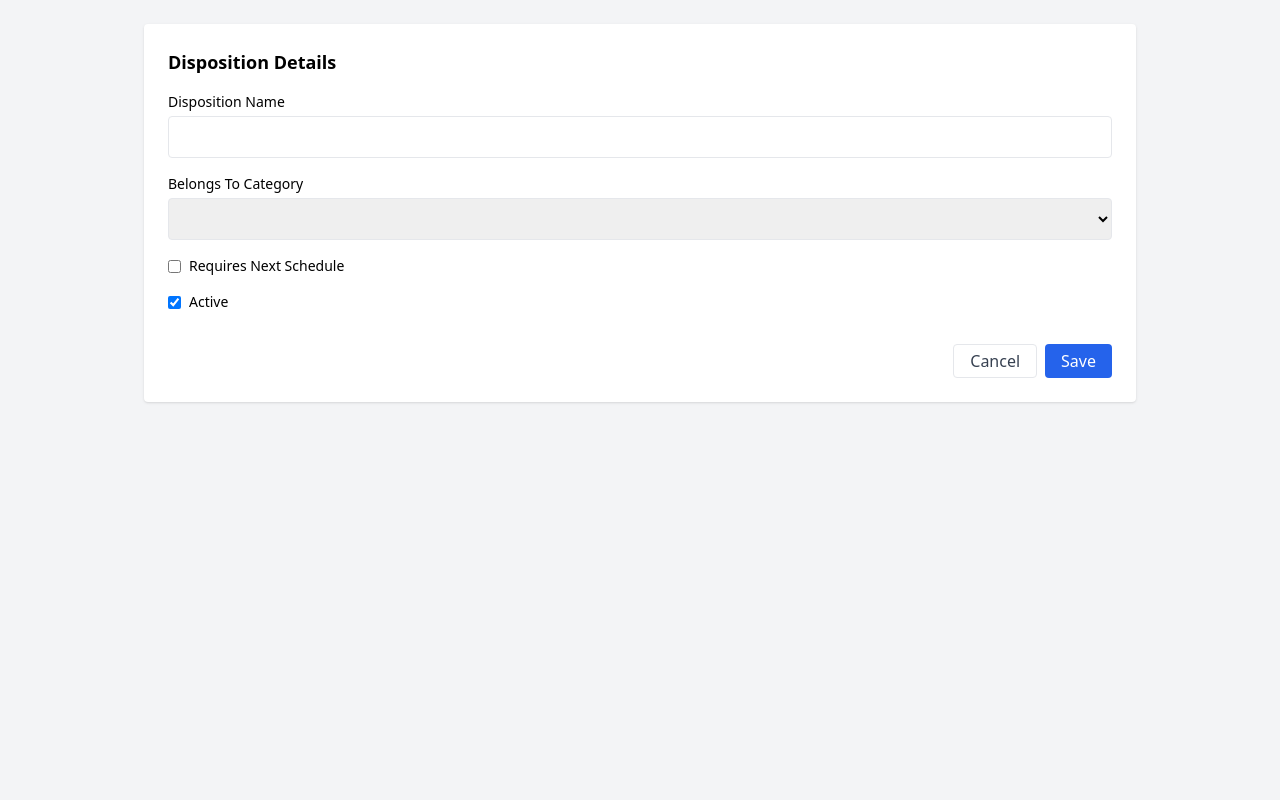
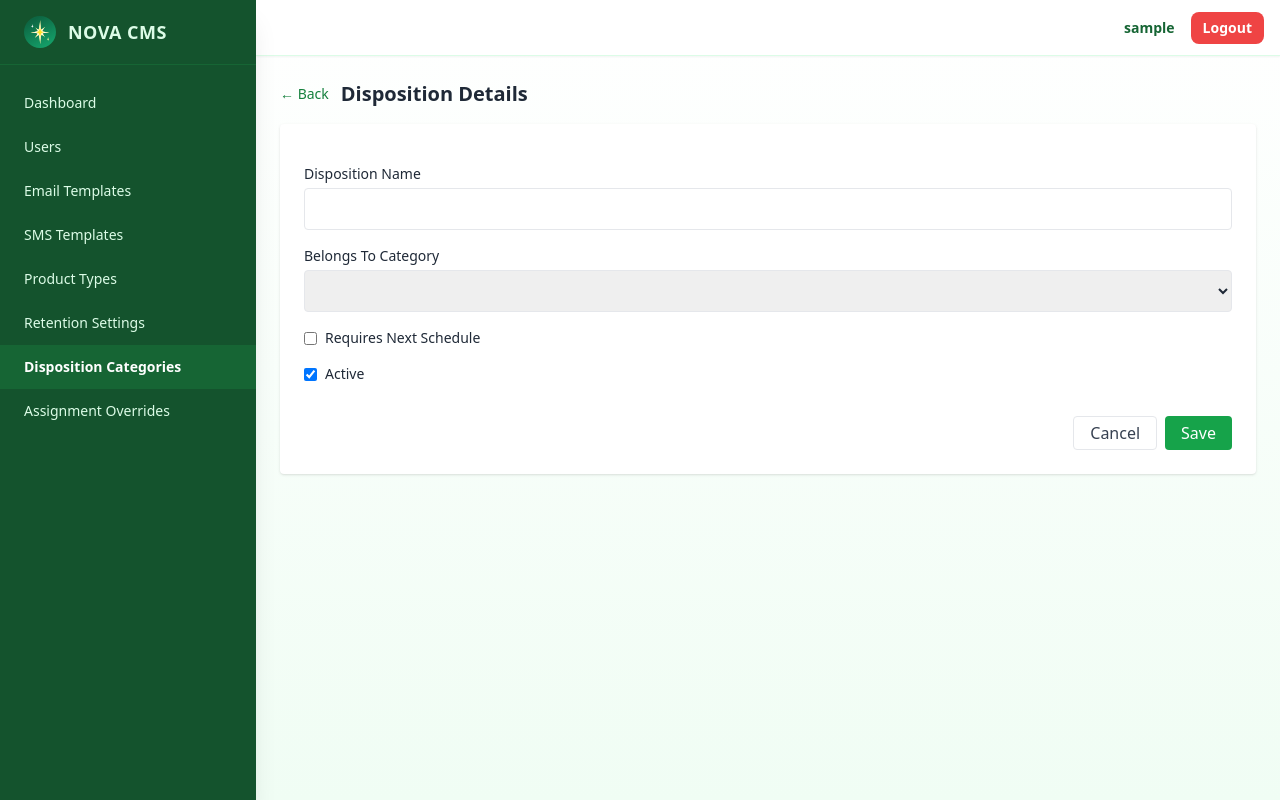
Before and after one commit to johnalfredf4/nittan-cms, a website: page src/public/disposition-form.html in a window 1280 px wide. Drawn offline with nearby package versions, Linux system fonts and the light colour scheme; no server answers; sample sign-in values are in the browser's storage.

Commit message:
Update disposition-form.html

```diff
--- a/src/public/disposition-form.html
+++ b/src/public/disposition-form.html
@@ -1,18 +1,79 @@
 <!DOCTYPE html>
-<html>
+<html lang="en">
 <head>
-    <meta charset="utf-8" />
-    <title>Disposition Form</title>
-    <link rel="stylesheet" href="css/tw.css">
+  <meta charset="UTF-8" />
+  <meta name="viewport" content="width=device-width, initial-scale=1.0" />
+  <title>NOVA CMS</title>
+  <script src="https://cdn.tailwindcss.com"></script>
   <script src="js/disposition-form.js" defer></script>
 </head>
-<body class="bg-gray-100 min-h-screen">
+<body class="bg-gradient-to-b from-white to-green-50 text-gray-800">
 
-<main class="max-w-5xl mx-auto px-4 py-6">
+<div class="flex h-screen overflow-hidden">
 
+  <!-- Sidebar -->
+  <aside
+    id="sidebar"
+    class="fixed inset-y-0 left-0 w-64 bg-green-900 text-green-100 transform -translate-x-full md:translate-x-0 transition-transform duration-300 z-50 shadow-xl"
+  >
+    <div class="flex items-center gap-3 px-6 py-4 border-b border-green-800">
+      <img src="/images/NovaLogo2-xANBbiNh.svg" class="h-8 w-8" alt="NOVA" />
+      <span class="text-lg font-bold tracking-wide">NOVA CMS</span>
+    </div>
+
+    <nav class="mt-4 text-sm" id="sidebarNav">
+      <a href="dashboard.html" class="nav-link block px-6 py-3">Dashboard</a>
+      <a href="users.html" class="nav-link block px-6 py-3">Users</a>
+      <a href="email-templates.html" class="nav-link block px-6 py-3">Email Templates</a>
+      <a href="sms-templates.html" class="nav-link block px-6 py-3">SMS Templates</a>
+      <a href="product-types.html" class="nav-link block px-6 py-3">Product Types</a>
+      <a href="account-retention.html" class="nav-link block px-6 py-3">Retention Settings</a>
+      <a href="disposition-categories.html" class="block px-6 py-3 bg-green-800 text-white font-semibold">Disposition Categories</a>
+      <a href="overrides.html" class="nav-link block px-6 py-3">Assignment Overrides</a>
+    </nav>
+  </aside>
+
+  <!-- Main -->
+  <div class="flex flex-col flex-1 md:ml-64">
+
+    <!-- Navbar -->
+    <header class="flex items-center bg-white/90 backdrop-blur border-b border-green-100 px-4 h-14 shadow-sm">
+	  <button
+	    class="md:hidden text-2xl text-green-800"
+	    onclick="toggleSidebar()"
+	  >
+	    ☰
+	  </button>
+
+	  <!-- Right-aligned user actions -->
+	  <div class="ml-auto flex items-center gap-4">
+	    <span id="userLabel" class="text-sm font-semibold text-green-800"></span>
+	    <button
+	      id="logoutBtn"
+	      class="bg-red-500 hover:bg-red-600 transition text-white px-3 py-1.5 rounded-lg text-sm font-semibold"
+	    >
+	      Logout
+	    </button>
+	  </div>
+	</header>
+
+    <!-- Main -->
+
+    <!-- Page Content -->
+    <main class="p-6 overflow-y-auto">
+      <div class="flex items-center gap-3 mb-4">
+		  <a
+			href="dispositions.html"
+			class="inline-flex items-center gap-1 text-sm text-green-700 hover:text-green-900 font-medium"
+		  >
+			← Back
+		  </a>
+
+		  <h1 class="text-xl font-semibold" id="formHeading">
+			Disposition Details
+		  </h1>
+		</div>
 		<div class="bg-white rounded shadow p-6">
-        <h2 id="formHeading" class="text-lg font-semibold mb-4">Disposition Details</h2>
-
 			<form id="dispositionForm" class="space-y-4">
 				<input type="hidden" id="id">
 
@@ -41,15 +102,34 @@
 						Cancel
 					</button>
 
-                <button type="submit" class="px-4 py-1 bg-blue-600 text-white rounded hover:bg-blue-700">
+					<button type="submit" class="px-4 py-1 bg-green-600 text-white rounded hover:bg-green-700">
 						Save
 					</button>
 				</div>
 			</form>
+		</div>
 
-    </div>
 
     </main>
 
+  </div>
+</div>
+
+<script>
+  function toggleSidebar() {
+    document.getElementById('sidebar').classList.toggle('-translate-x-full');
+  }
+
+  // Auth guard
+  const username = localStorage.getItem('username');
+  if (!username) window.location = 'login.html';
+  document.getElementById('userLabel').innerText = username;
+
+  document.getElementById('logoutBtn').addEventListener('click', () => {
+    localStorage.clear();
+    window.location = 'login.html';
+  });
+</script>
+
 </body>
 </html>
```
Lines whose indentation alone changed are shown as unchanged.
